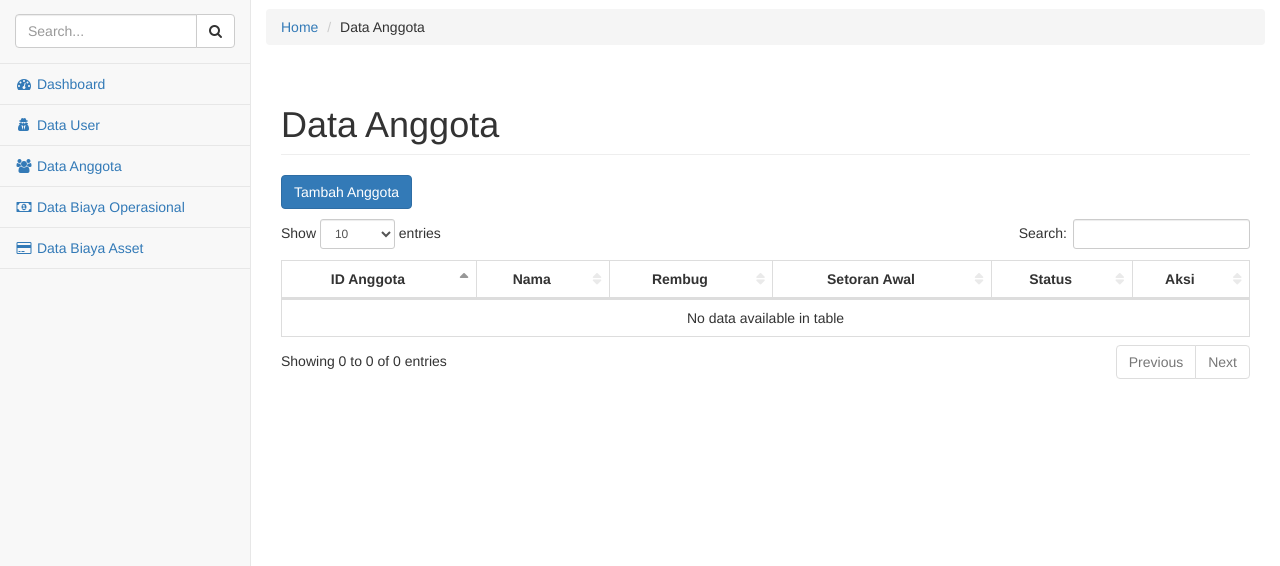
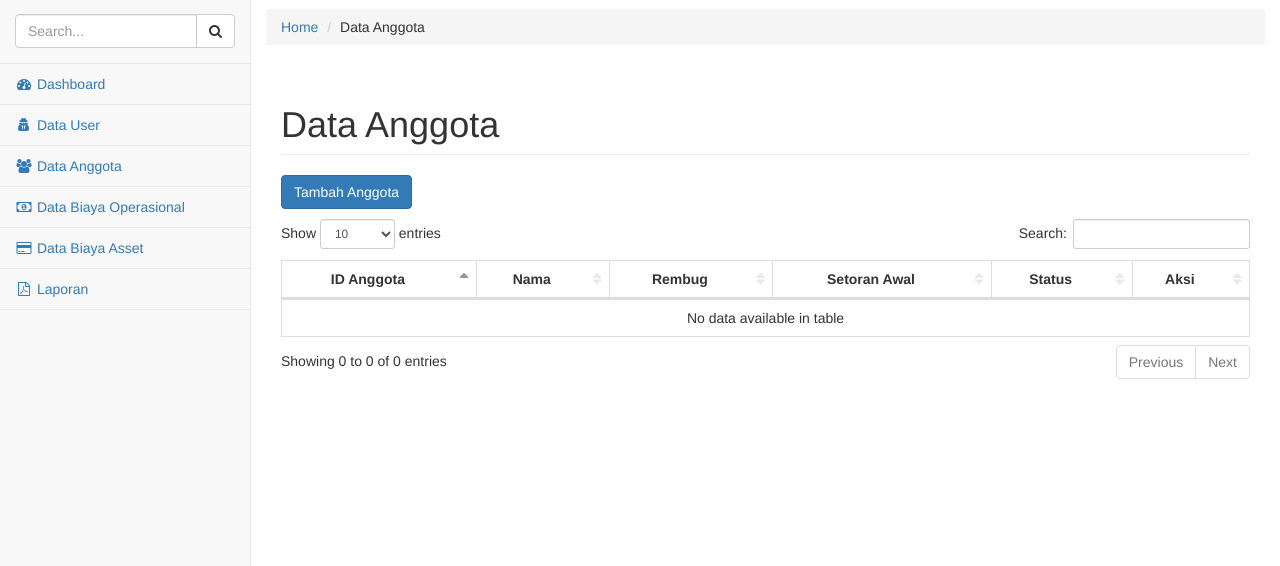
Before and after one commit to RizkiMufrizal/Koperasi-Syariah, a CodeIgniter app: page /Koperasi-Syariah/index.php/admin/anggotacontroller/index in a window 1280 px wide. Shown: the part 52-618 px from the top of the page. Run offline with CodeIgniter, Linux system fonts and the light colour scheme; a user stored in the database is signed in; data that the repository does not hold is empty.

Commit message:
update layout

```diff
--- a/application/views/layout/HeaderLayout.php
+++ b/application/views/layout/HeaderLayout.php
@@ -3,7 +3,7 @@
  * @Author: Rizki Mufrizal <mufrizalrizki@gmail.com>
  * @Date:   2016-08-15 14:41:25
  * @Last Modified by:   RizkiMufrizal
- * @Last Modified time: 2016-08-18 19:07:54
+ * @Last Modified time: 2016-08-18 22:50:38
  */
 -->
 
@@ -65,6 +65,9 @@
                 <li>
                     <a href="<?php echo base_url(); ?>index.php/admin/BiayaAssetController/index"><i class="fa fa-credit-card fa-fw"></i> Data Biaya Asset</a>
                 </li>
+                <li>
+                    <a href="<?php echo base_url(); ?>index.php/admin/LaporanController/index"><i class="fa fa-file-pdf-o fa-fw"></i> Laporan</a>
+                </li>
                 <?php } else {?>
                 <li>
                     <a href="<?php echo base_url(); ?>index.php/user/IndexController/index"><i class="fa fa-dashboard fa-fw"></i> Dashboard</a>
```
